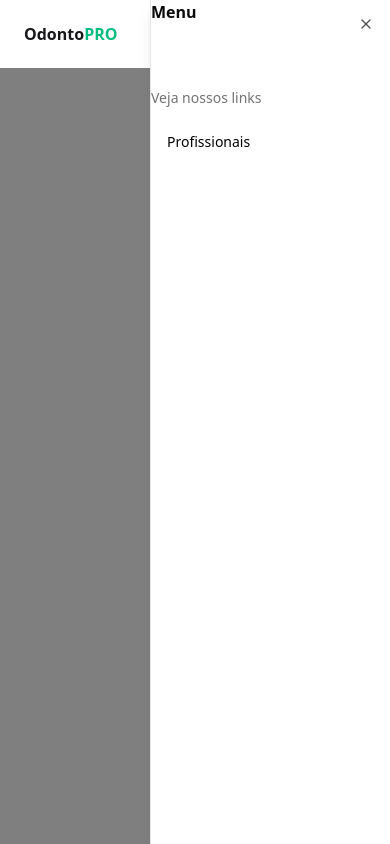
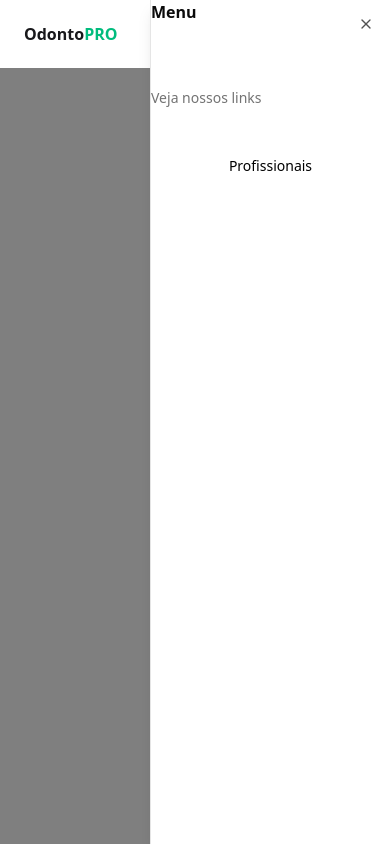
Before and after one commit to marxteixeira/odonto_pro, a Next.js app: page / in a window 390 px wide. Both pictures are taken after a click on the button 348 px from the left and 34 px from the top of the page. Built offline with nearby package versions, Linux system fonts and the light colour scheme.

Commit message:
ajuste no estilo do nav mobile e nav desktop

```diff
--- a/src/app/(public)/_components/header.tsx
+++ b/src/app/(public)/_components/header.tsx
@@ -52,7 +52,7 @@
                     Odonto<span className="text-emerald-500">PRO</span>
                 </Link>
 
-                <nav className="hidden md:flex items-center">
+                <nav className="hidden md:flex items-center space-x-4">
                     <NavLinks />
                 </nav>
 
@@ -74,7 +74,7 @@
                             Veja nossos links
                         </SheetDescription>
 
-                        <nav>
+                        <nav className='flex flex-col space-y-4 mt-6'>
                             <NavLinks />
                         </nav>
                     </SheetContent>
```
